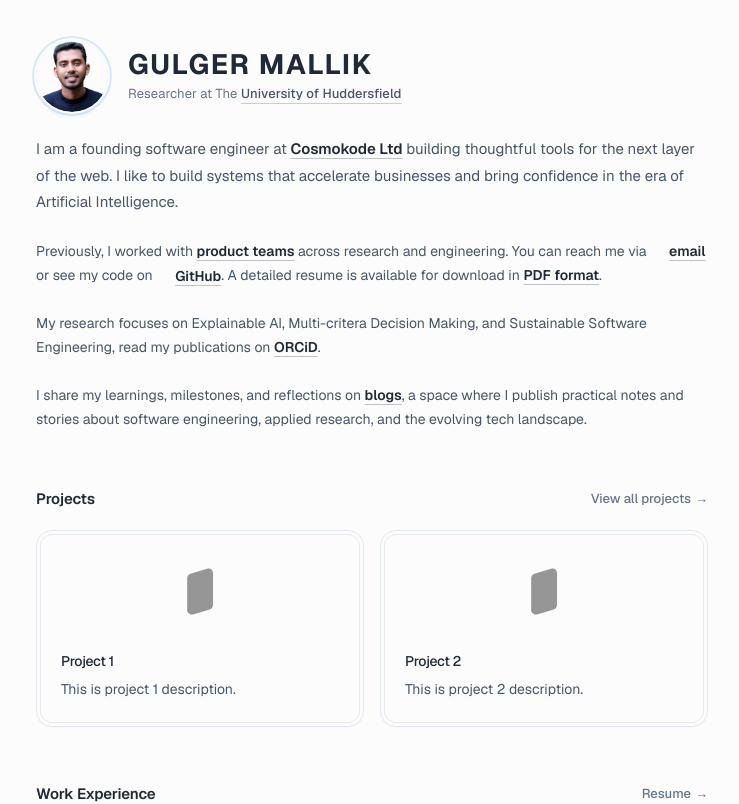
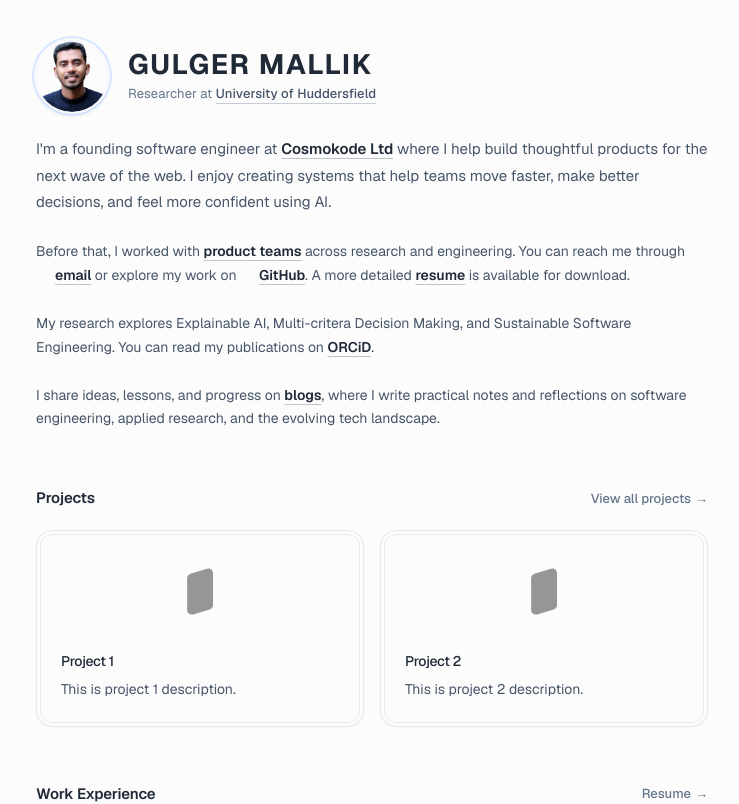
Before and after one commit to mr-mallik/mr-mallik, a Next.js app: page / in a window 1280 px wide. Shown: the top 804 px of the page, without its empty margins (268-1007 px from the left). Built offline with nearby package versions, Linux system fonts and the light colour scheme; some icons are missing.

Commit message:
Refactor constants and page components for improved clarity and consistency; update footer layout for better theme toggle presentation

```diff
--- a/app/constants.ts
+++ b/app/constants.ts
@@ -59,33 +59,34 @@ export const LINK_LABELS = {
   download: "Download",
   summarised: "summarised",
   detailed: "detailed",
-  pdfFormat: "PDF format",
+  pdfFormat: "resume",
   blogs: "blogs",
 } as const;
 
 export const PAGE_COPY = {
-  homepageRolePrefix: "Researcher at The",
-  homeIntroCompanyPrefix: "I am a founding software engineer at",
+  homepageRolePrefix: "Researcher at",
+  homeIntroCompanyPrefix: "I'm a founding software engineer at",
   homeIntroCompanySuffix:
-    "building thoughtful tools for the next layer of the web. I like to build systems that accelerate businesses and bring confidence in the era of Artificial Intelligence.",
-  homePreviousPrefix: "Previously, I worked with",
+    "where I help build thoughtful products for the next wave of the web. I enjoy creating systems that help teams move faster, make better decisions, and feel more confident using AI.",
+  homePreviousPrefix: "Before that, I worked with",
   homePreviousSuffix:
-    "across research and engineering. You can reach me via",
-  homeCodePrefix: "or see my code on",
-  homeResumePrefix: "A detailed resume is available for download in",
+    "across research and engineering. You can reach me through",
+  homeCodePrefix: "or explore my work on",
+  homeResumePrefix: "A more detailed",
+  homeResumeSuffix: "is available for download",
   homeResearchPrefix:
-    "My research focuses on Explainable AI, Multi-critera Decision Making, and Sustainable Software Engineering, read my publications on",
-  homeBlogPrefix: "I share my learnings, milestones, and reflections on",
+    "My research explores Explainable AI, Multi-critera Decision Making, and Sustainable Software Engineering. You can read my publications on",
+  homeBlogPrefix: "I share ideas, lessons, and progress on",
   homeBlogSuffix:
-    ", a space where I publish practical notes and stories about software engineering, applied research, and the evolving tech landscape.",
+    ", where I write practical notes and reflections on software engineering, applied research, and the evolving tech landscape.",
   homeSocialParagraph:
-    "I am a social person and love connecting with like-minded individuals. If you want to chat about anything, feel free to reach out to me via the contact details above. I am always open to discussing new ideas, potential collaborations, or just having a friendly conversation about technology and research.",
+    "I enjoy meeting thoughtful people and hearing new perspectives. If you'd like to talk about technology, research, or possible collaboration, feel free to reach out using the contact details above.",
   projectsPageDescription:
-    "A selection of projects across applied AI research and software engineering.",
+    "A selection of projects that bring applied AI research and software engineering together.",
   publicationsPageDescription:
-    "Research publications and manuscripts across explainable AI and applied software systems.",
+    "Research publications and manuscripts exploring explainable AI and practical software systems.",
   experiencePageDescription:
-    "Professional roles across applied AI research and software engineering.",
+    "Professional roles spanning applied AI research and software engineering.",
   resumeViewModeLegend: "Experience view mode",
 } as const;
 
--- a/app/page.tsx
+++ b/app/page.tsx
@@ -130,7 +130,7 @@ export default function Home() {
             >
               {LINK_LABELS.pdfFormat}
             </Link>
-            .
+            {" "}{PAGE_COPY.homeResumeSuffix}.
           </p>
 
           <p className="ui-body-text text-sm sm:text-base hero-fade-in" style={{ animationDelay: "250ms" }}>
--- a/components/footer.tsx
+++ b/components/footer.tsx
@@ -22,7 +22,11 @@ export function Footer() {
         </Link>
         <div className="inline-flex items-center gap-2">
           <span>Theme:</span>
-          <ThemeToggle />
+
+          <div className="">
+            <ThemeToggle />
+          </div>
+
           <span>&copy; {new Date().getFullYear()} {SITE.ownerName}. {SITE.copyrightSuffix}</span>
         </div>
       </div>
```
